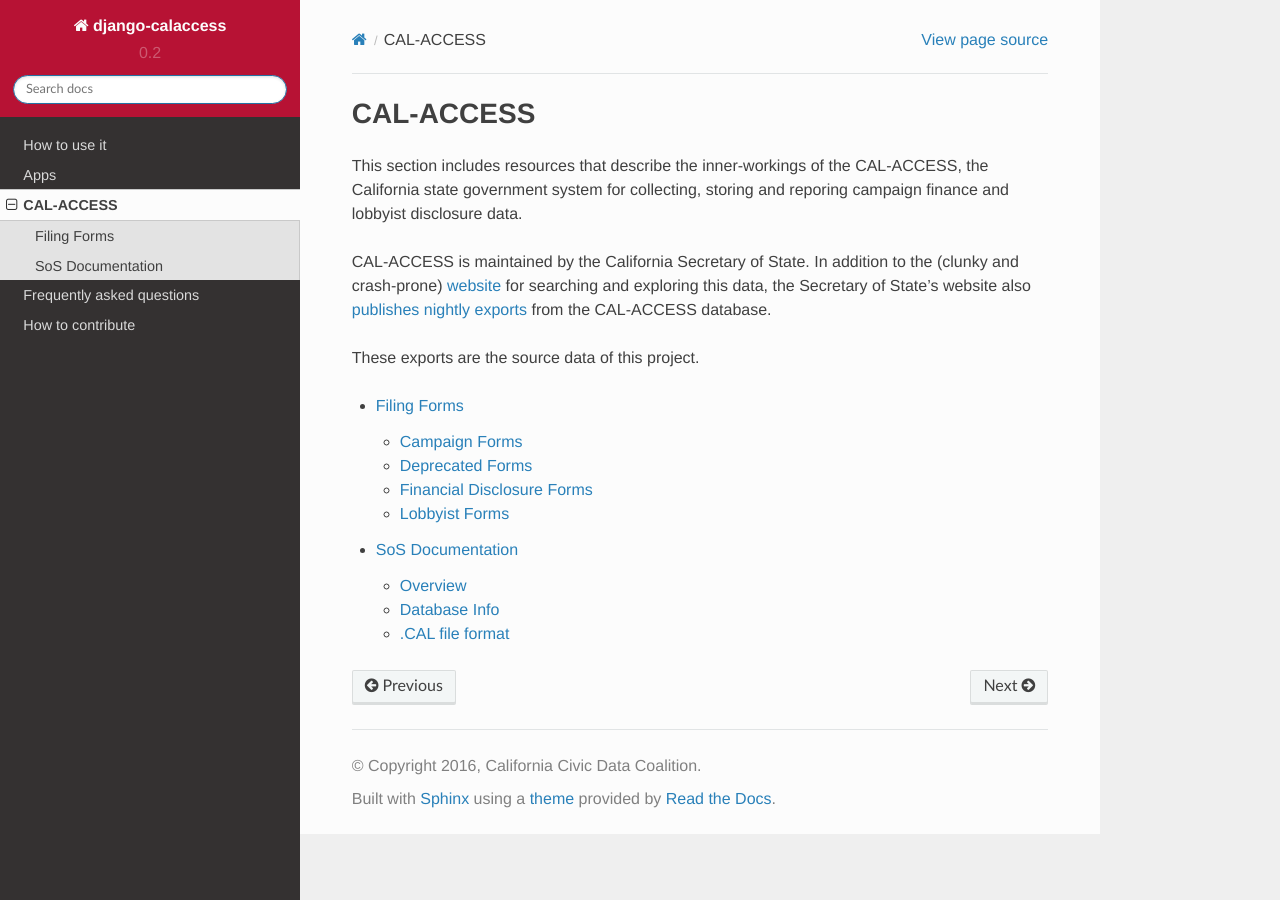
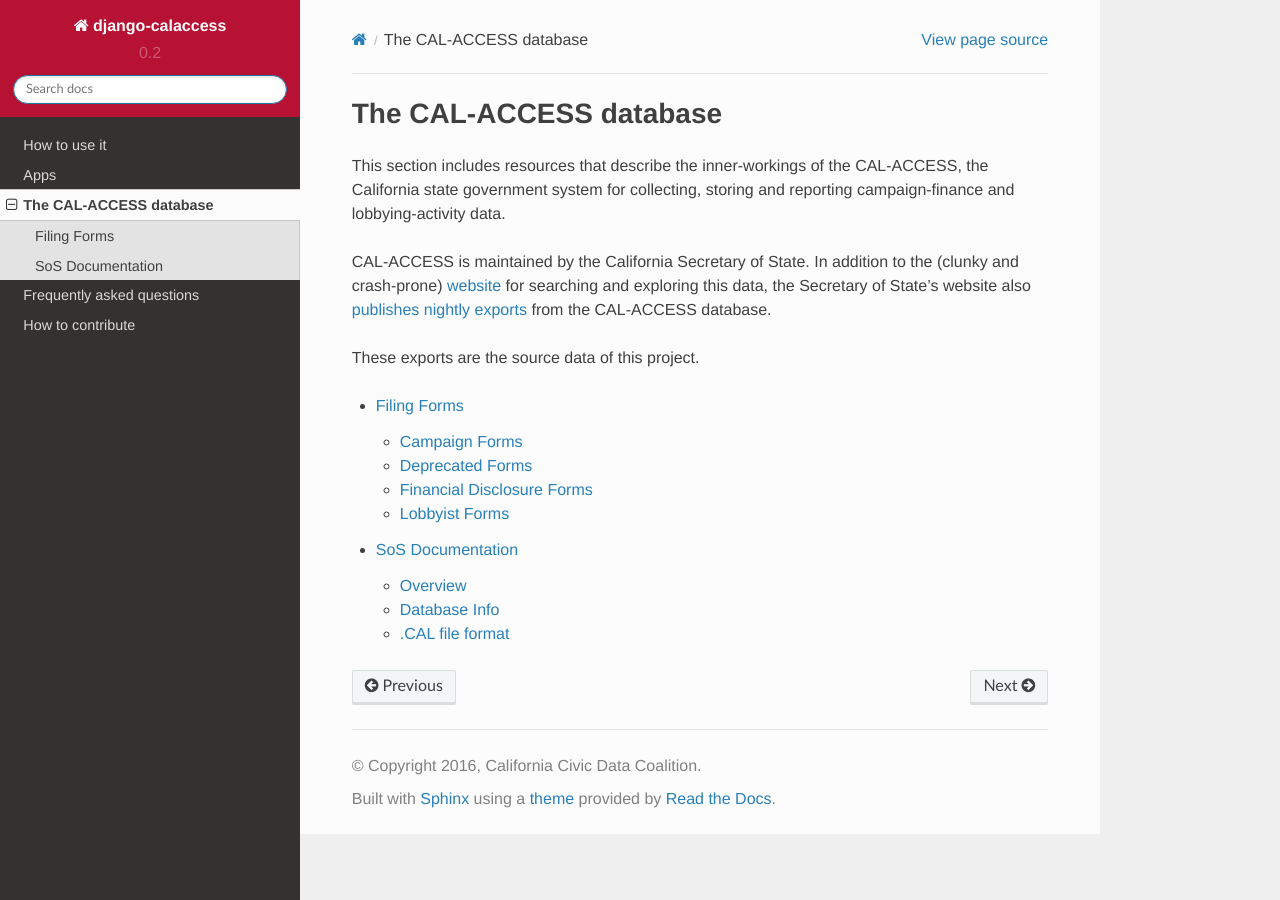
Before and after one commit to palewire/django-calaccess-technical-documentation, a Sphinx documentation site: the page built from docs/calaccess.rst, in a window 1280 px wide. Built offline with Sphinx 7.4.7 and the Read the Docs theme 2.0.0, drawn with Linux system fonts in a browser that asks for light colours; pages that are not in the unit, such as notebooks, are missing from menus.

Commit message:
Style and typo

```diff
--- a/docs/calaccess.rst
+++ b/docs/calaccess.rst
@@ -1,9 +1,14 @@
-CAL-ACCESS
-==========
+The CAL-ACCESS database
+=======================
 
-This section includes resources that describe the inner-workings of the CAL-ACCESS, the California state government system for collecting, storing and reporing campaign finance and lobbyist disclosure data.
+This section includes resources that describe the inner-workings of the CAL-ACCESS,
+the California state government system for collecting, storing and reporting
+campaign-finance and lobbying-activity data.
 
-CAL-ACCESS is maintained by the California Secretary of State. In addition to the (clunky and crash-prone) `website <http://dbsearch.ss.ca.gov/>`_ for searching and exploring this data, the Secretary of State's website also `publishes nightly exports <http://www.sos.ca.gov/campaign-lobbying/cal-access-resources/raw-data-campaign-finance-and-lobbying-activity/>`_ from the CAL-ACCESS database.
+CAL-ACCESS is maintained by the California Secretary of State. In addition to the
+(clunky and crash-prone) `website <http://dbsearch.ss.ca.gov/>`_ for searching and exploring this data,
+the Secretary of State's website also `publishes nightly exports <http://www.sos.ca.gov/campaign-lobbying/cal-access-resources/raw-data-campaign-finance-and-lobbying-activity/>`_
+from the CAL-ACCESS database.
 
 These exports are the source data of this project.
 
```
